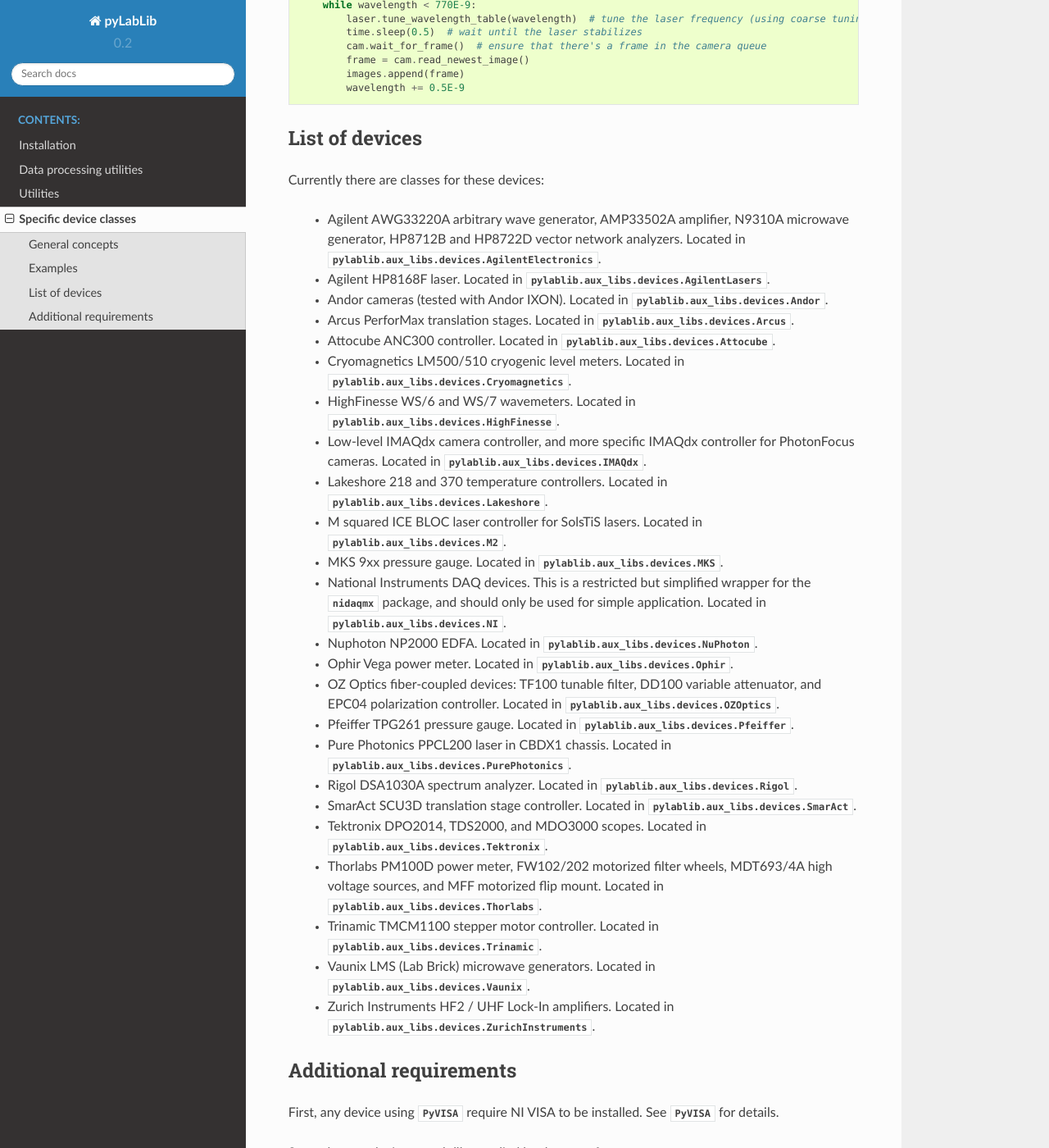
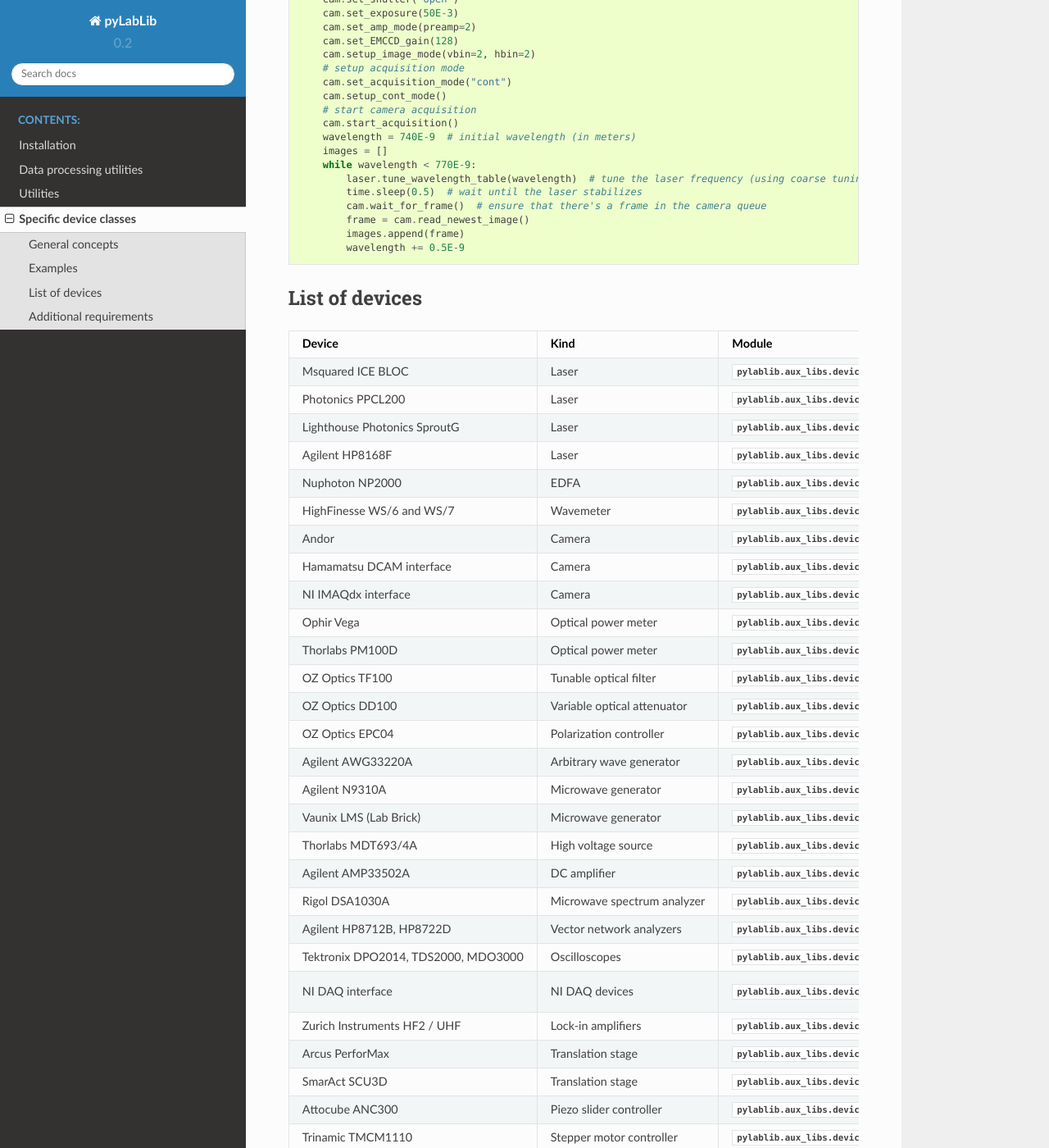
Before and after one commit to physici/pyLabLib, a Sphinx documentation site: the page built from docs/devices.rst, in a window 1280 px wide and 1400 px high, scrolled down 1186 px. Shown: the whole window at 82% size. Built offline with Sphinx 7.4.7 and the Read the Docs theme 2.0.0, drawn with Linux system fonts in a browser that asks for light colours; formulas are drawn with MathJax 3; some of the changed text lies outside the part shown.

Commit message:
Improved docs, expanded dictionary and interpolation, minor bug fixes.

```diff
--- a/docs/devices.rst
+++ b/docs/devices.rst
@@ -15,7 +15,11 @@ Most devices share common methods and approach to make them more predictable and
 
 First, the device identifier / address needs to be provided by user during the device object creation, and it is automatically connected. The devices have ``open`` and ``close`` methods but the device also works as a resource (with Python ``with`` statement), so these usually aren't used explicitly.
 
-The devices usually have ``get_settings`` and ``apply_settings`` methods which return Python dictionaries with the most common settings or take these dictionaries and apply them. ``get_settings`` can be particularly useful to check the device status and see if it is connected.
+The devices usually have ``get_settings`` and ``apply_settings`` methods which return Python dictionaries with the most common settings or take these dictionaries and apply them.
+In addition, there are ``get_full_status`` and ``get_full_info`` functions, which return progressively more information (``get_full_status`` adds variable status information which cannot be changed by user, and ``get_full_info`` adds constant device information, such as model name and serial number).
+``get_full_info`` can be particularly useful to check the device status and see if it is connected and working properly.
+
+Devices of the same kind (e.g., cameras or translation stages) aim to have consistent overlapping interfaces (where it makes sense), so different devices are fairly interchangeable in simple applications.
 
 --------
 Examples
@@ -59,32 +63,46 @@ Stepping the M squared laser wavelength and recording an image from the Andor IX
 List of devices
 ---------------
 
-Currently there are classes for these devices:
+===================================    ==============================    ====================================================   ====================================================
+Device                                 Kind                              Module                                                 Comments
+===================================    ==============================    ====================================================   ====================================================
+Msquared ICE BLOC                      Laser                             :mod:`pylablib.aux_libs.devices.M2`
+Photonics PPCL200                      Laser                             :mod:`pylablib.aux_libs.devices.PurePhotonics`         In CBDX1 chassis
+Lighthouse Photonics SproutG           Laser                             :mod:`pylablib.aux_libs.devices.LighthousePhotonics`
+Agilent HP8168F                        Laser                             :mod:`pylablib.aux_libs.devices.AgilentLasers`
+Nuphoton NP2000                        EDFA                              :mod:`pylablib.aux_libs.devices.NuPhoton`
+HighFinesse WS/6 and WS/7              Wavemeter                         :mod:`pylablib.aux_libs.devices.HighFinesse`
+Andor                                  Camera                            :mod:`pylablib.aux_libs.devices.Andor`                 Tested with Andor IXON and Luca
+Hamamatsu DCAM interface               Camera                            :mod:`pylablib.aux_libs.devices.DCAM`                  Tested with ORCA-Flash 4.0 (C11440-22CU)
+NI IMAQdx interface                    Camera                            :mod:`pylablib.aux_libs.devices.IMAQdx`                Tested with Pure Photonics AG with Ethernet connection
+Ophir Vega                             Optical power meter               :mod:`pylablib.aux_libs.devices.Ophir`
+Thorlabs PM100D                        Optical power meter               :mod:`pylablib.aux_libs.devices.Thorlabs`
+OZ Optics TF100                        Tunable optical filter            :mod:`pylablib.aux_libs.devices.OZOptics`
+OZ Optics DD100                        Variable optical attenuator       :mod:`pylablib.aux_libs.devices.OZOptics`
+OZ Optics EPC04                        Polarization controller           :mod:`pylablib.aux_libs.devices.OZOptics`
+Agilent AWG33220A                      Arbitrary wave generator          :mod:`pylablib.aux_libs.devices.AgilentElectronics`
+Agilent N9310A                         Microwave generator               :mod:`pylablib.aux_libs.devices.AgilentElectronics`
+Vaunix LMS (Lab Brick)                 Microwave generator               :mod:`pylablib.aux_libs.devices.Vaunix`
+Thorlabs MDT693/4A                     High voltage source               :mod:`pylablib.aux_libs.devices.Thorlabs`
+Agilent AMP33502A                      DC amplifier                      :mod:`pylablib.aux_libs.devices.AgilentElectronics`
+Rigol DSA1030A                         Microwave spectrum analyzer       :mod:`pylablib.aux_libs.devices.Rigol`
+Agilent HP8712B, HP8722D               Vector network analyzers          :mod:`pylablib.aux_libs.devices.AgilentElectronics`
+Tektronix DPO2014, TDS2000, MDO3000    Oscilloscopes                     :mod:`pylablib.aux_libs.devices.Tektronix`
+NI DAQ interface                       NI DAQ devices                    :mod:`pylablib.aux_libs.devices.NI`                    Wrapper around the :mod:`nidaqmx` package. Tested with NI USB-6008 and NI PCIe-6323
+Zurich Instruments HF2 / UHF           Lock-in amplifiers                :mod:`pylablib.aux_libs.devices.ZurichInstruments`
+Arcus PerforMax                        Translation stage                 :mod:`pylablib.aux_libs.devices.Arcus`
+SmarAct SCU3D                          Translation stage                 :mod:`pylablib.aux_libs.devices.SmarAct`
+Attocube ANC300                        Piezo slider controller           :mod:`pylablib.aux_libs.devices.Attocube`
+Trinamic TMCM1110                      Stepper motor controller          :mod:`pylablib.aux_libs.devices.Trinamic`
+Thorlabs KDC101                        DC servo motor controller         :mod:`pylablib.aux_libs.devices.Thorlabs`
+Thorlabs FW102/202                     Motorized filter wheel            :mod:`pylablib.aux_libs.devices.Thorlabs`
+Thorlabs MFF                           Motorized flip mount              :mod:`pylablib.aux_libs.devices.Thorlabs`
+Cryomagnetics LM500/510                Cryogenic level meter             :mod:`pylablib.aux_libs.devices.Cryomagnetics`
+Lakeshore 218 and 370                  Temperature controllers           :mod:`pylablib.aux_libs.devices.Lakeshore`
+MKS 9xx                                Pressure gauge                    :mod:`pylablib.aux_libs.devices.MKS`
+Pfeiffer TPG261                        Pressure gauge                    :mod:`pylablib.aux_libs.devices.Pfeiffer`
+===================================    ==============================    ====================================================   ====================================================
 
-    - Agilent AWG33220A arbitrary wave generator, AMP33502A amplifier, N9310A microwave generator, HP8712B and HP8722D vector network analyzers. Located in :mod:`pylablib.aux_libs.devices.AgilentElectronics`.
-    - Agilent HP8168F laser. Located in :mod:`pylablib.aux_libs.devices.AgilentLasers`.
-    - Andor cameras (tested with Andor IXON). Located in :mod:`pylablib.aux_libs.devices.Andor`.
-    - Arcus PerforMax translation stages. Located in :mod:`pylablib.aux_libs.devices.Arcus`.
-    - Attocube ANC300 controller. Located in :mod:`pylablib.aux_libs.devices.Attocube`.
-    - Cryomagnetics LM500/510 cryogenic level meters. Located in :mod:`pylablib.aux_libs.devices.Cryomagnetics`.
-    - HighFinesse WS/6 and WS/7 wavemeters. Located in :mod:`pylablib.aux_libs.devices.HighFinesse`.
-    - Low-level IMAQdx camera controller, and more specific IMAQdx controller for PhotonFocus cameras. Located in :mod:`pylablib.aux_libs.devices.IMAQdx`.
-    - Lakeshore 218 and 370 temperature controllers. Located in :mod:`pylablib.aux_libs.devices.Lakeshore`.
-    - M squared ICE BLOC laser controller for SolsTiS lasers. Located in :mod:`pylablib.aux_libs.devices.M2`.
-    - MKS 9xx pressure gauge. Located in :mod:`pylablib.aux_libs.devices.MKS`.
-    - National Instruments DAQ devices. This is a restricted but simplified wrapper for the :mod:`nidaqmx` package, and should only be used for simple application. Located in :mod:`pylablib.aux_libs.devices.NI`.
-    - Nuphoton NP2000 EDFA. Located in :mod:`pylablib.aux_libs.devices.NuPhoton`.
-    - Ophir Vega power meter. Located in :mod:`pylablib.aux_libs.devices.Ophir`.
-    - OZ Optics fiber-coupled devices: TF100 tunable filter, DD100 variable attenuator, and EPC04 polarization controller. Located in :mod:`pylablib.aux_libs.devices.OZOptics`.
-    - Pfeiffer TPG261 pressure gauge. Located in :mod:`pylablib.aux_libs.devices.Pfeiffer`.
-    - Pure Photonics PPCL200 laser in CBDX1 chassis. Located in :mod:`pylablib.aux_libs.devices.PurePhotonics`.
-    - Rigol DSA1030A spectrum analyzer. Located in :mod:`pylablib.aux_libs.devices.Rigol`.
-    - SmarAct SCU3D translation stage controller. Located in :mod:`pylablib.aux_libs.devices.SmarAct`.
-    - Tektronix DPO2014, TDS2000, and MDO3000 scopes. Located in :mod:`pylablib.aux_libs.devices.Tektronix`.
-    - Thorlabs PM100D power meter, FW102/202 motorized filter wheels, MDT693/4A high voltage sources, and MFF motorized flip mount. Located in :mod:`pylablib.aux_libs.devices.Thorlabs`.
-    - Trinamic TMCM1100 stepper motor controller. Located in :mod:`pylablib.aux_libs.devices.Trinamic`.
-    - Vaunix LMS (Lab Brick) microwave generators. Located in :mod:`pylablib.aux_libs.devices.Vaunix`.
-    - Zurich Instruments HF2 / UHF Lock-In amplifiers. Located in :mod:`pylablib.aux_libs.devices.ZurichInstruments`.
 
 ------------------------
 Additional requirements
@@ -104,8 +122,12 @@ Many of these are supplied with this library, but they can be removed in future
 Third, some devices need additional software installed:
 
     - IMAQdx cameras: National Instruments IMAQdx library.
-    - HighFinesse: manufacturer-provided drivers and software.
-    - Thorlabs MFF: Kinesis software.
+    - Hamamatsu DCAM cameras: DCAM software and drivers.
+    - NI DAQs: National Instruments NI-DAQmx library (with C support).
+    - HighFinesse: manufacturer-provided drivers and software (specific to the particular wavemeter).
+    - Thorlabs MFF: Kinesis/APT software.
+    - Trinamic hardware: Trinamic TMCL-IDE (needed to install device drivers)
+    - Arcus PerforMax sofrware: Arcus Drivers and Tools, Arcus USB Series and Arcus Performax Series software (needed to install device drivers).
     - Zurich Instruments: manufacturer provided software and Python libraries.
 
 The list might be incomplete, and it does not include drivers for USB devices.
```
Also changed, not shown: other parts of docs/devices.rst (+1 -1 lines), docs/.apidoc/pylablib.core.utils.rst (+8 -0 lines), 4 other files.
